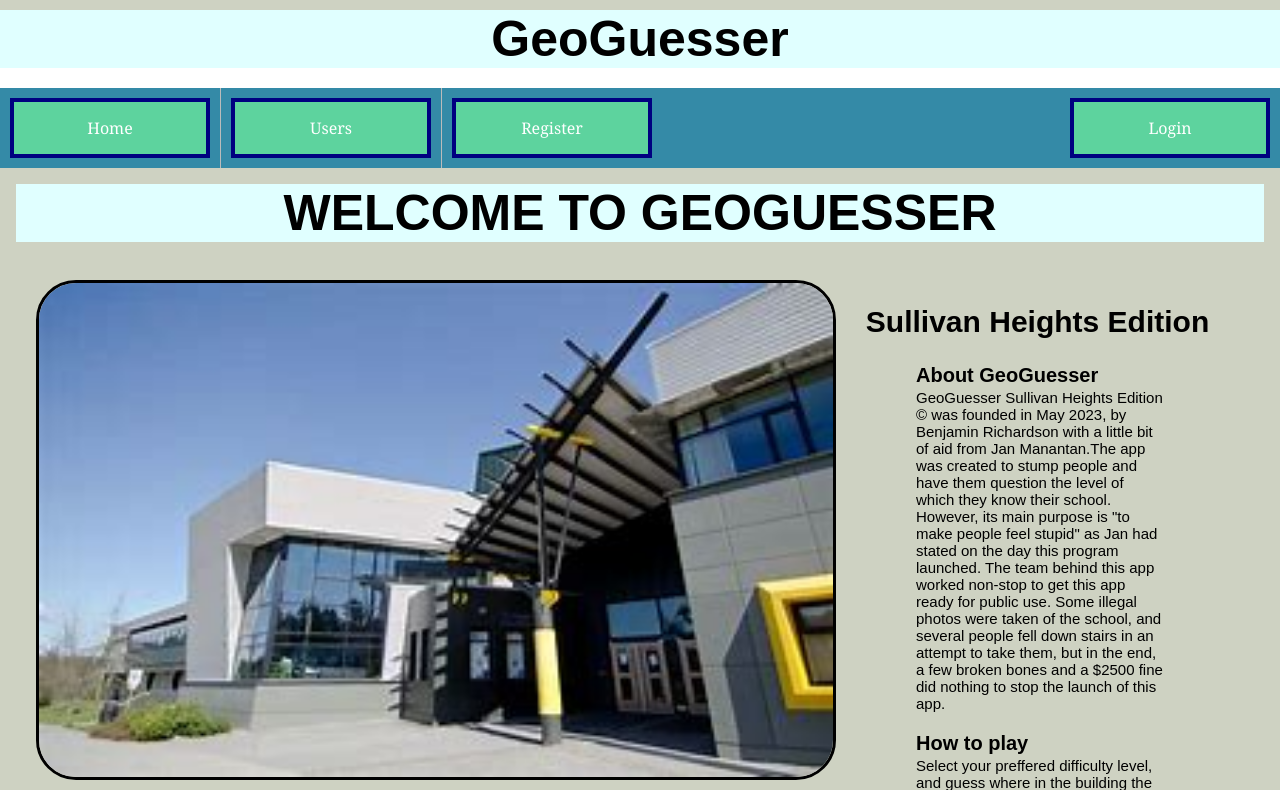
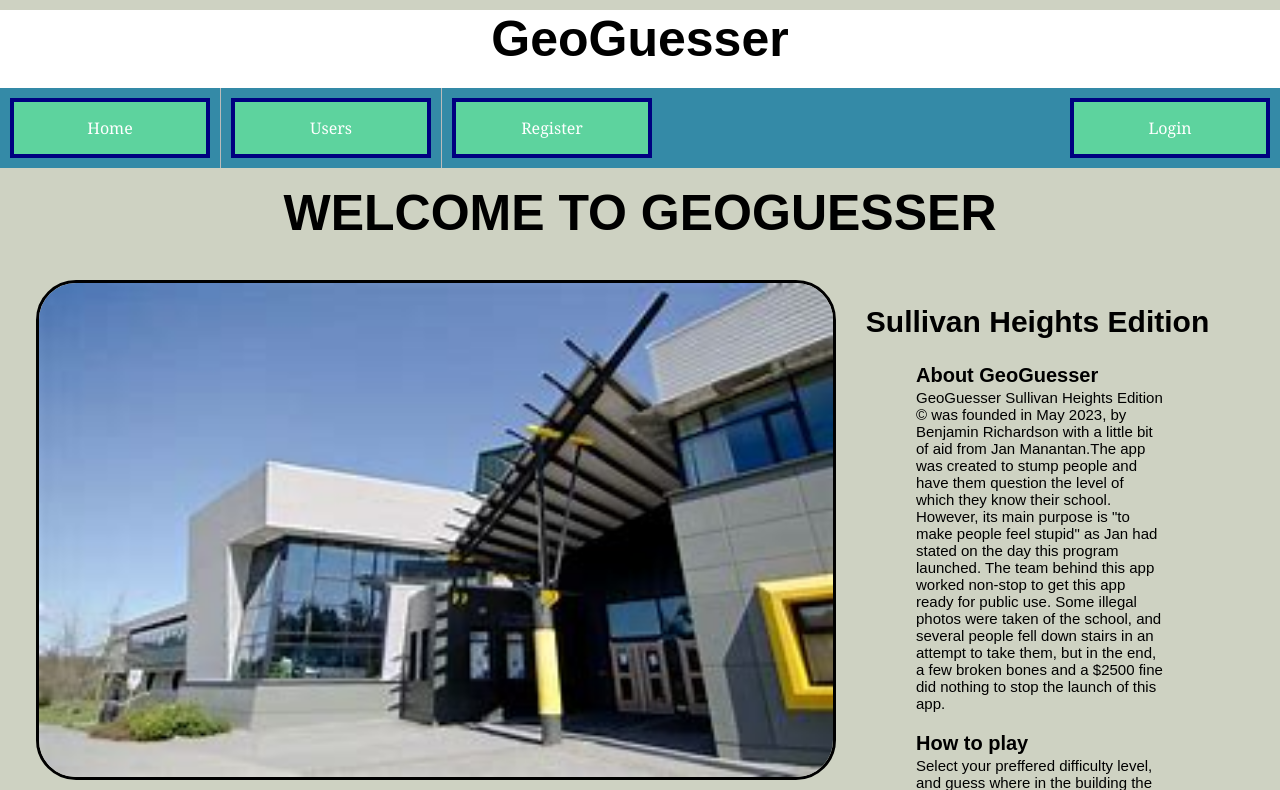
Before and after one commit to saachibhalla/geoguesser, a Flask app: page / in a window 1280 px wide. Shown: the top 790 px of the page. Run offline with Flask 3, Linux system fonts and the light colour scheme.

Commit message:
Update geo_main.css

```diff
--- a/GeoGuesser/static/css/geo_main.css
+++ b/GeoGuesser/static/css/geo_main.css
@@ -19,7 +19,6 @@ body {
    font-size: 50px;
    margin-bottom: 20px;
    color:black;
-   background-color: lightcyan;
   }
   header{
     background-color: white;
```
